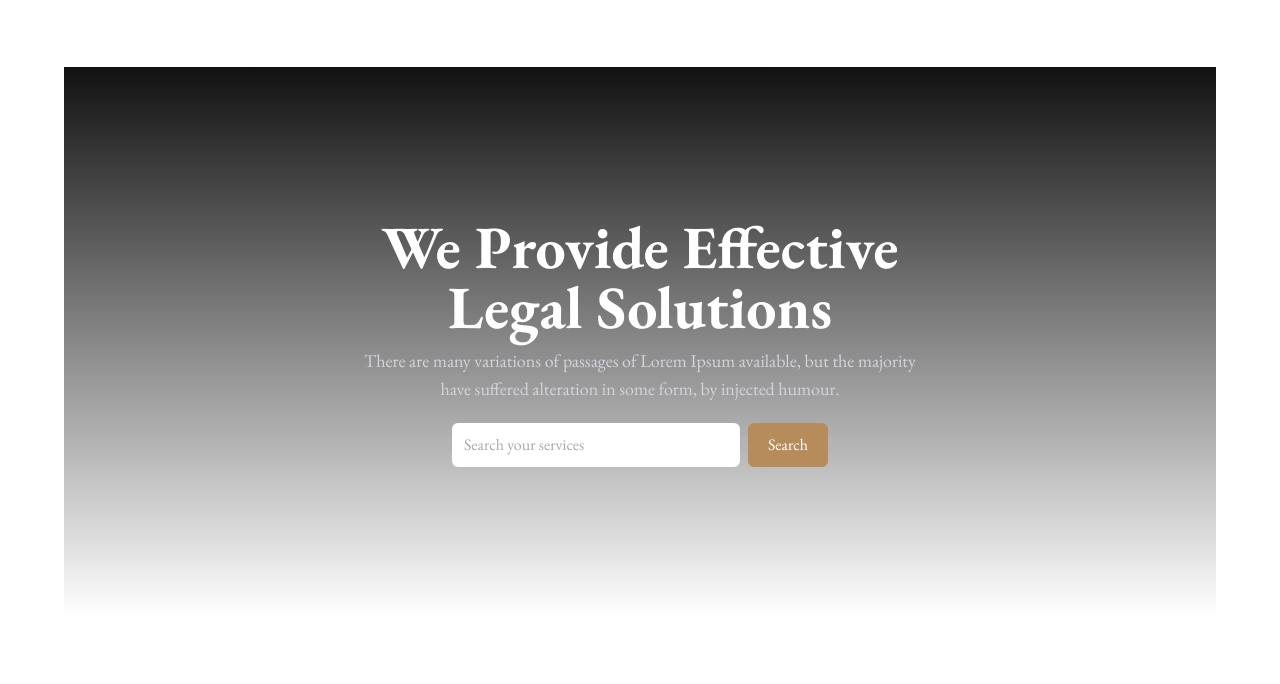
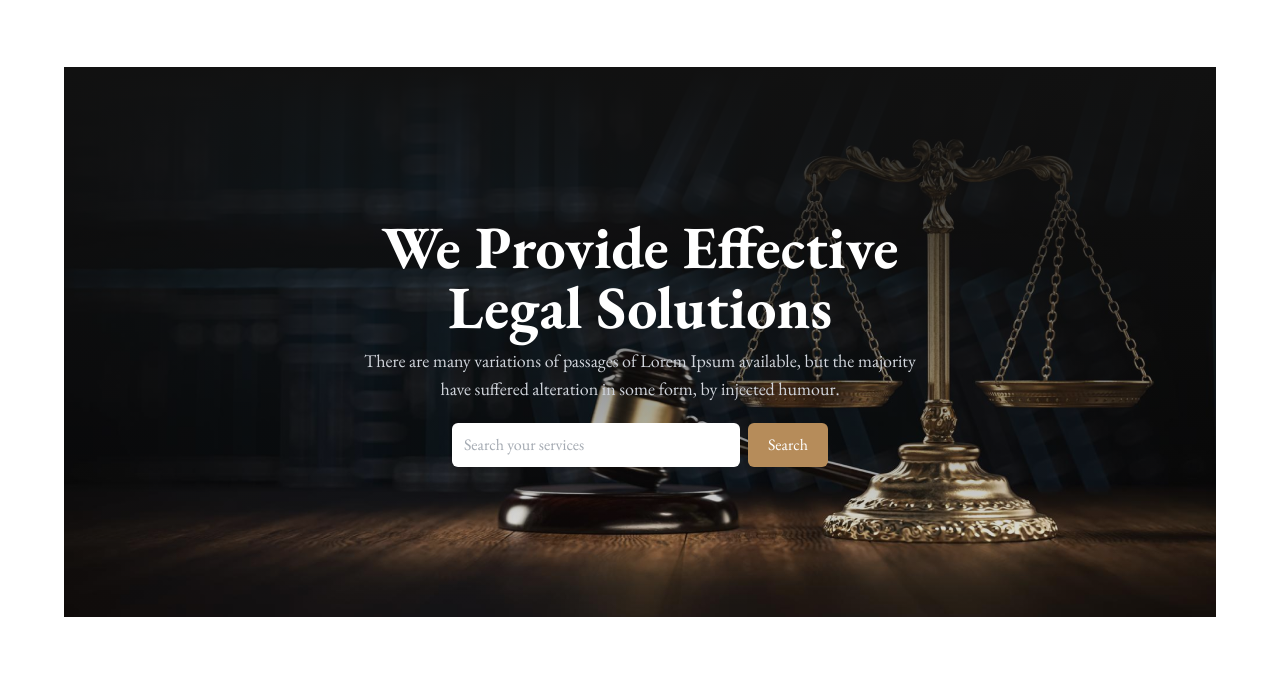
Before and after one commit to PHOYSAL/legal-solution, a plain HTML site: page index.html in a window 1280 px wide. Shown: the part 95-779 px from the top of the page. Drawn offline with nearby package versions, Linux system fonts and the light colour scheme; the site is published under a folder, as on GitHub Pages, so addresses that start at the root find nothing.

Commit message:
banner bg image set

```diff
--- a/styles/style.css
+++ b/styles/style.css
@@ -19,7 +19,7 @@ section{
 .hero-container{
   height: 550px;
   background-image: linear-gradient(180.00deg, rgb(17, 17, 17),rgba(17, 17, 17, 0) 100%),
-  url('/images/banner.png');
+  url('../images/banner.png');
   background-repeat: no-repeat;
   background-size: cover;
   background-position: center;
```
